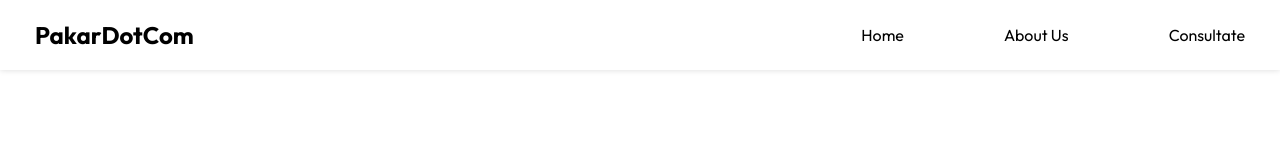
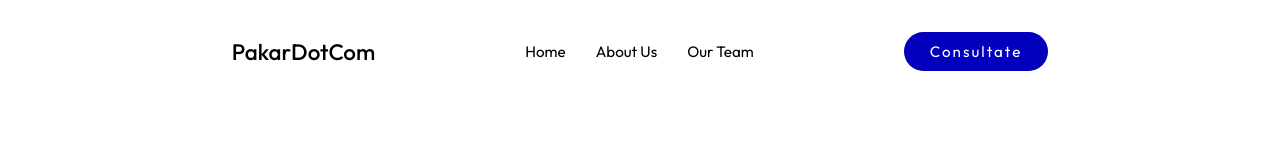
Before and after one commit to FadilMS18/sistem_pakar_pakarDotCom, a plain HTML site: page index.html in a window 1280 px wide. Drawn offline with Linux system fonts and the light colour scheme.

Commit message:
Added Navbar for the website
added navbar to the website
using glassmorphism design the navbar will looks like it above the home

```diff
--- a/index.html
+++ b/index.html
@@ -1,20 +1,25 @@
 <!DOCTYPE html>
 <html lang="en">
   <head>
-    <meta charset="UTF-8">
-    <meta name="viewport" content="width=device-width, initial-scale=1.0">
+    <meta charset="UTF-8" />
+    <meta name="viewport" content="width=device-width, initial-scale=1.0" />
     <title>PakarDotCom</title>
-    <link rel="stylesheet" href="./style.css">
+    <link rel="stylesheet" href="./style.css" />
     <script src="./main.js" defer></script>
   </head>
   <body>
+    <header id="header">
       <nav>
         <h1>PakarDotCom</h1>
-        <div id="right-nav-container">
+        <div id="center-container">
           <a href="#">Home</a>
           <a href="#">About Us</a>
-            <a href="#">Consultate</a>
+          <a href="#">Our Team</a>
         </div>
+        <button id="consult-button"><a href="#">Consultate</a></button>
       </nav>
+    </header>
+
+
   </body>
 </html>
--- a/style.css
+++ b/style.css
@@ -1,5 +1,5 @@
 :root{
-    font-family: system-ui, -apple-system, BlinkMacSystemFont, 'Segoe UI', Roboto, Oxygen, Ubuntu, Cantarell, 'Open Sans', 'Helvetica Neue', sans-serif;
+    font-family: sans-serif, roboto;
 }
 
 *{
@@ -12,6 +12,11 @@
     src: url(./Outfit/Outfit-VariableFont_wght.ttf);
 }
 
+body{
+    position: relative;
+    /* background: url(./assets/IMG/Landscape\ Ps5\ GIF\ by\ PlayStation.gif); */
+}
+
 a{
     text-decoration: none;
     color: inherit;
@@ -19,21 +24,65 @@ a{
     transition: .25s;
 }
 
-a:hover{
-    transform: scale(1.05);
+#header{
+    display: flex;
+    position: fixed;
+    top:15px;
+    width: 100%;
+    justify-content: center;
 }
 
 nav{
     display: flex;
+    padding:17px 70px;
+    border: none;
+    border-radius: 9999px;
     align-items: center;
-    justify-content: space-between;
-    box-shadow: 0 0 6px rgba(0, 0, 0, .15);
-    padding:20px 35px;
+    gap:150px;
     font-family: outfit;
+
+    /* Glassmorphism css */
+    background: rgba(255, 255, 255, .3);
+    backdrop-filter: blur(5.4px);
+    -webkit-backdrop-filter: blur(5.4px);
+    border:1x solid black;
+    box-shadow: 0 0 6px rgba(255, 255, 255, .5);
+
 }
 
-#right-nav-container{
+nav > h1{
+    font-family: outfit;
+    font-size: 1.4rem;
+    font-weight: 500;
+}
+
+nav > #center-container{
     display: flex;
-    align-items: center;
-    gap:100px;
+    gap:30px;
+    font-size: .95rem;
 }
+
+nav > #center-container > a {
+    color:rgb(0, 0, 0);
+
+}
+nav > #center-container > a:hover {
+    color:rgb(255, 255, 255);
+    transform: translateY(-2px);
+}
+
+nav > #consult-button{
+    background-color: rgb(3, 0, 189);
+    color: white;
+    font-family: outfit;
+    padding: 10px 26px;
+    border: none;
+    border-radius: 100px;
+    font-size: .95rem;
+    letter-spacing: 2px;
+    cursor: pointer;
+    transition: .25s;
+}
+nav > #consult-button:hover{
+    transform: scale(1.03);
+}
```
Also changed, not shown: image.png (added), 2 other files. Lines whose indentation alone changed are shown as unchanged.
